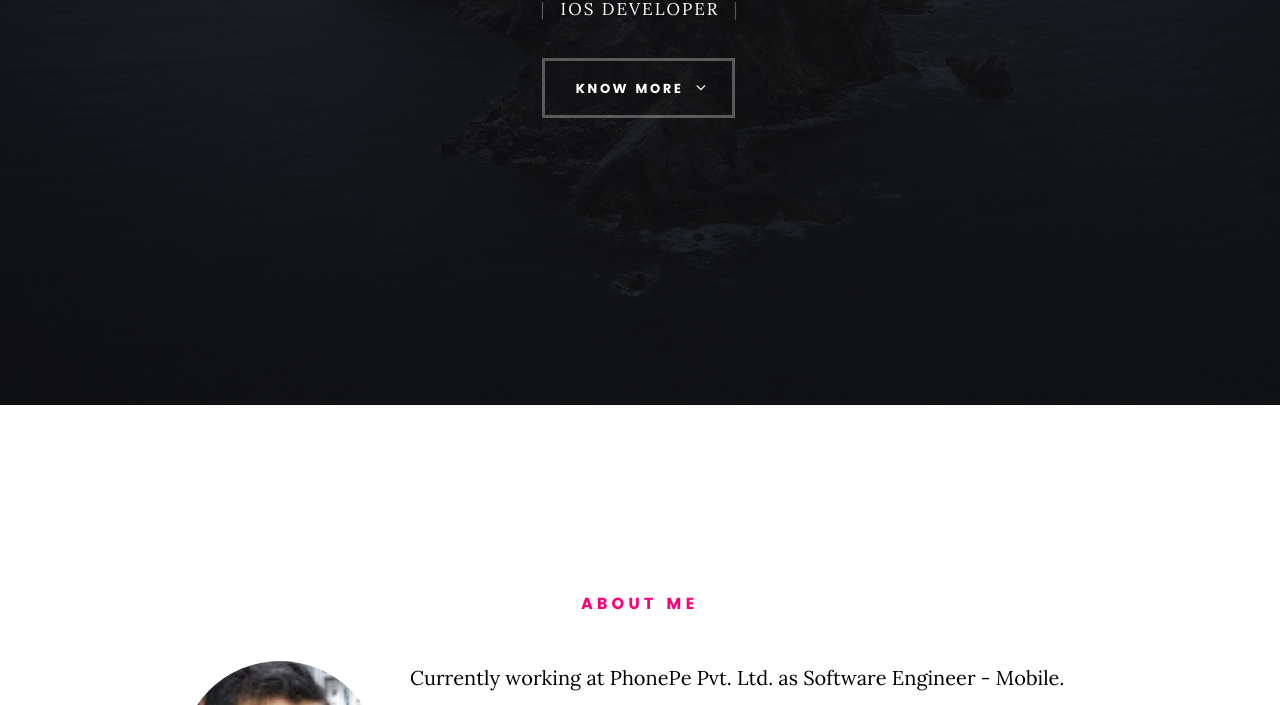
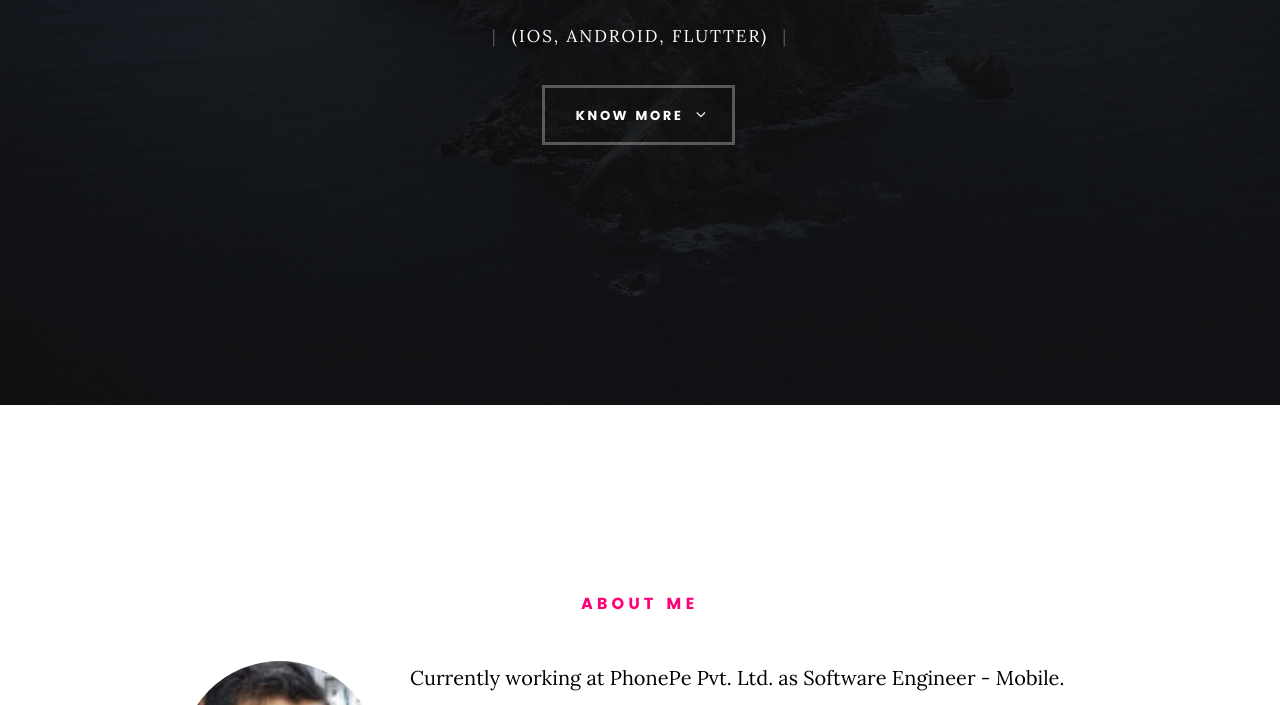
Before and after one commit to knowsudhanshu/knowsudhanshu.github.io, a plain HTML site: page index.html in a window 1280 px wide. Shown: the part 395-1100 px from the top of the page. Drawn offline with Linux system fonts and the light colour scheme; files whose address does not match are found by name.

Commit message:
Update index.html

```diff
--- a/index.html
+++ b/index.html
@@ -74,7 +74,10 @@
 	   			<h1>I'm Sudhanshu</h1>
 
 	   			<p class="intro-position">
-	   				<span>iOS Developer</span>
+	   				<span>Mobile Developer</span>
+	   			</p>
+				<p class="intro-position">
+				        <span>(iOS, Android, Flutter)</span>
 	   			</p>
 
 	   			<a class="button stroke smoothscroll" href="#about" title="">know more</a>
```
